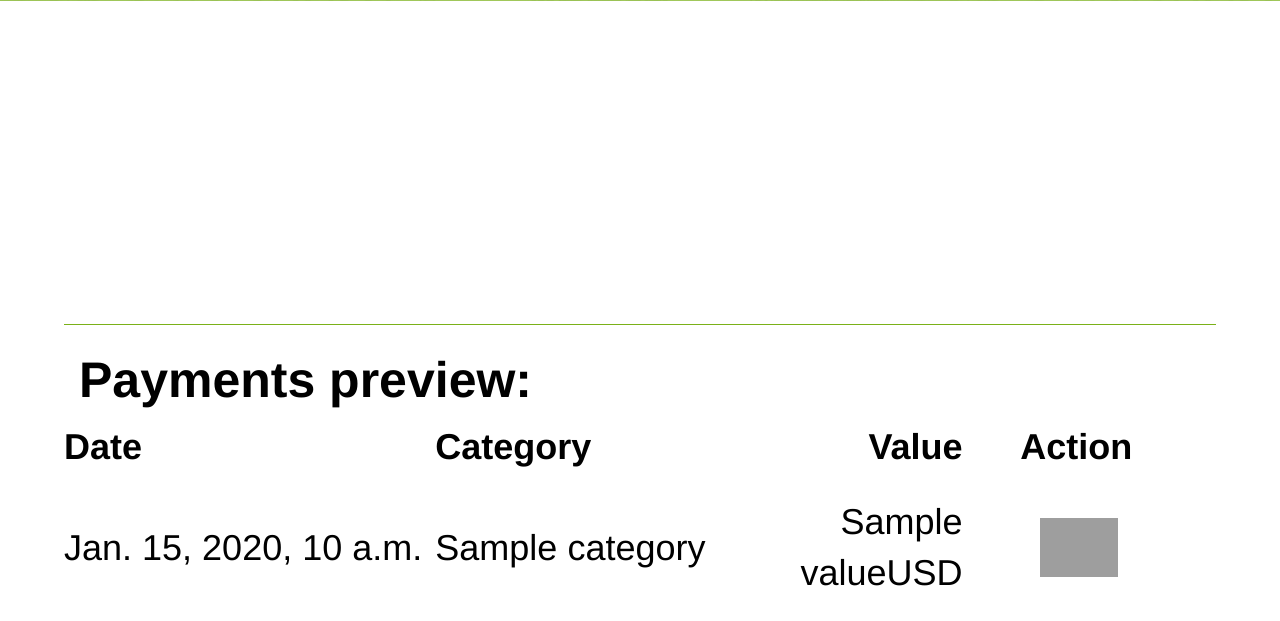
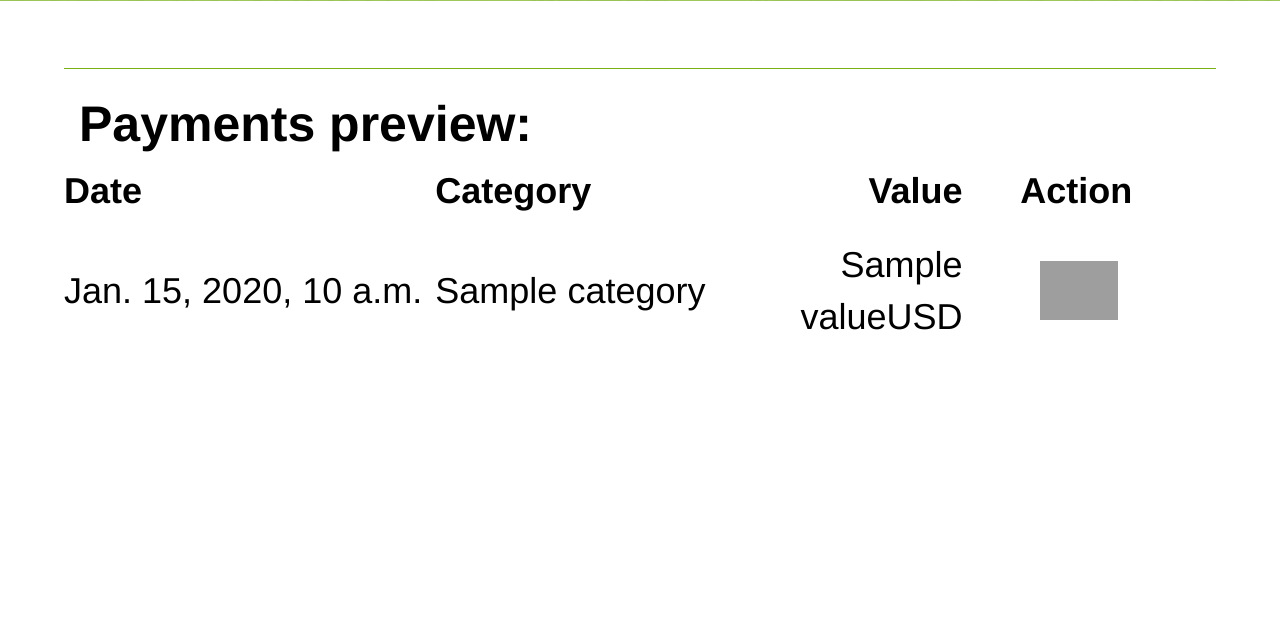
Before and after one commit to slavi104/cashtracker, a Django app: template cashtracker_project/app_cashtracker/templates/app_cashtracker/payments.html in a window 1280 px wide. Shown: the part 799-1420 px from the top of the page. After the commit the page ends 1129 px from the top, so only its background shows below. Run offline with Django 3.2, Linux system fonts and the light colour scheme; tables that the repository leaves empty hold one stand-in row (values such as "Sample post"); the template is opened without the code that fills it: values that come from a table or form of the project are taken from there, most other values are stand-ins (such as "Sample title", 1, 10 or a date in 2020); some libraries are stand-ins or nearby versions; grey boxes are pictures that could not be loaded.

Commit message:
fix in html

```diff
--- a/cashtracker_project/app_cashtracker/templates/app_cashtracker/payments.html
+++ b/cashtracker_project/app_cashtracker/templates/app_cashtracker/payments.html
@@ -54,7 +54,7 @@
   <div class="form-group">
     <br>
     <br>
-    <div class="space"></div>
+    <!-- <div class="space"></div> -->
     <hr>
     <label for="inputEmail3" class="col-sm-12 control-label general-label login-label">Payments preview:</label>
     <table id="payments_table">
```
